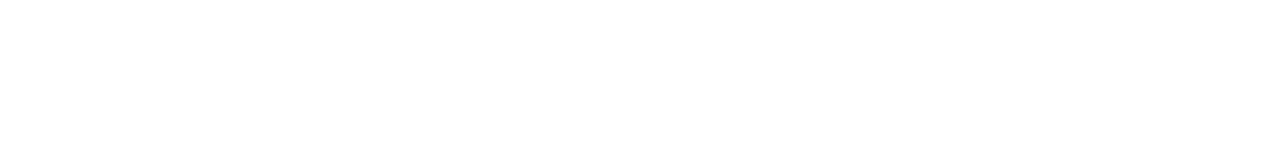
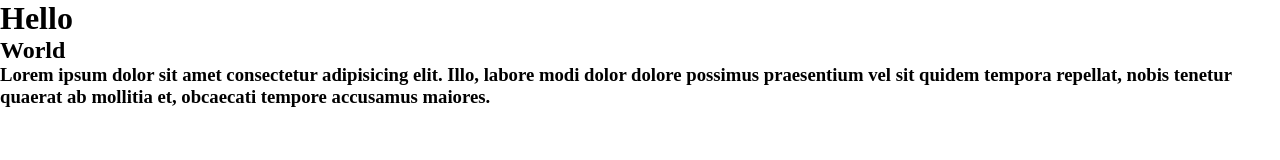
Before and after one commit to ElsonMartins/curso-git, a plain HTML site: page index.html in a window 1280 px wide. Drawn offline with Linux system fonts and the light colour scheme.

Commit message:
Revert "15º commit - Caos e Anarquia"
This reverts commit 6fff13b800b960d8c426aad89dc4b5f1fb45bdf0.

```diff
--- a/index.html
+++ b/index.html
@@ -6,4 +6,13 @@
   <link rel="stylesheet" href="style.css">
   <title>Corrigido</title>
 </head>
-<boddsjdisdihshfoshfoihsfohsfohs
+<body>
+  <h1>
+    Hello
+  </h1>
+  <h2>World</h2>
+  <h3>
+    Lorem ipsum dolor sit amet consectetur adipisicing elit. Illo, labore modi dolor dolore possimus praesentium vel sit quidem tempora repellat, nobis tenetur quaerat ab mollitia et, obcaecati tempore accusamus maiores.
+  </h3>
+</body>
+</html>
```
